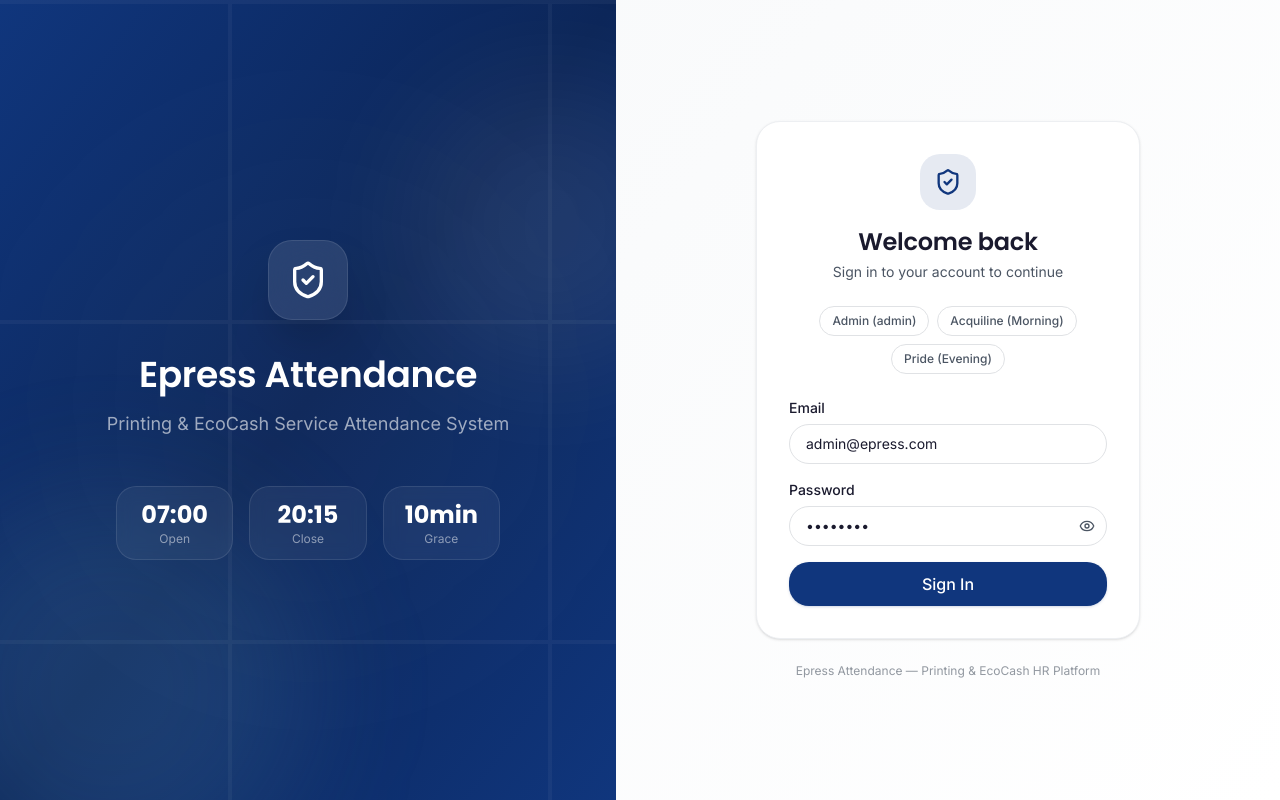
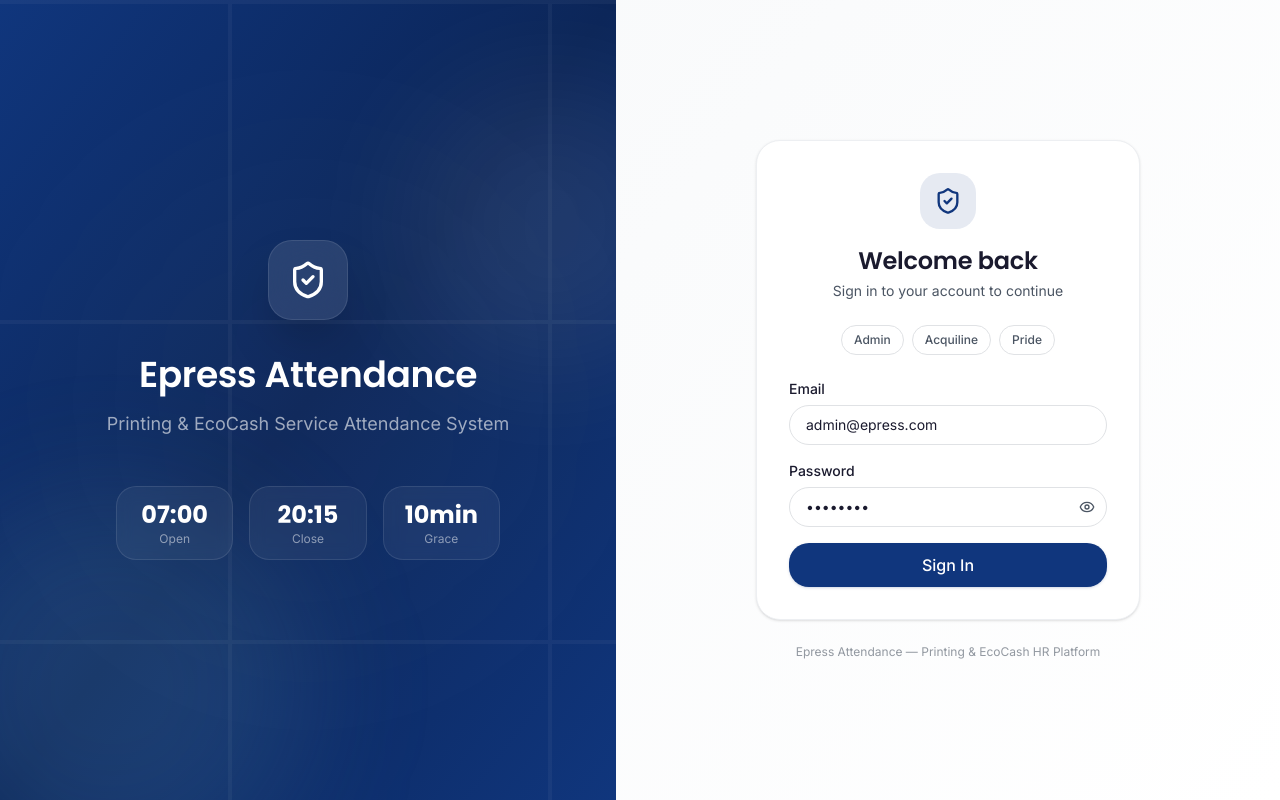
Before and after one commit to moyana2307-art/Epress-Computech-Attendance-App, a React (Vite) app in the folder epress-attendance/: page /login in a window 1280 px wide. Built offline with nearby package versions, Linux system fonts and the light colour scheme.

Commit message:
feat: add password field to employee creation, auto-create user account; clean up login demo buttons

```diff
--- a/epress-attendance/src/pages/Employees.tsx
+++ b/epress-attendance/src/pages/Employees.tsx
@@ -24,7 +24,7 @@
   const [search, setSearch] = useState('');
   const [deptFilter, setDeptFilter] = useState('');
   const [modalOpen, setModalOpen] = useState(false);
-  const [form, setForm] = useState({ name: '', email: '', department: 'Engineering', position: '', phone: '' });
+  const [form, setForm] = useState({ name: '', email: '', password: '', department: 'Engineering', position: '', phone: '' });
   const [checkingIn, setCheckingIn] = useState<number | null>(null);
 
   useEffect(() => {
@@ -51,7 +51,7 @@
       const emp = await api.employees.create(form);
       setEmployees((prev) => [...prev, emp]);
       setModalOpen(false);
-      setForm({ name: '', email: '', department: 'Engineering', position: '', phone: '' });
+      setForm({ name: '', email: '', password: '', department: 'Engineering', position: '', phone: '' });
     } catch (err: any) {
       alert(err.message);
     }
@@ -191,6 +191,7 @@
         <form onSubmit={handleCreate} className="space-y-4">
           <Input id="name" label="Full Name" value={form.name} onChange={(e) => setForm({ ...form, name: e.target.value })} required />
           <Input id="email" label="Email" type="email" value={form.email} onChange={(e) => setForm({ ...form, email: e.target.value })} required />
+          <Input id="password" label="Password" type="password" value={form.password} onChange={(e) => setForm({ ...form, password: e.target.value })} />
           <Input id="position" label="Position" value={form.position} onChange={(e) => setForm({ ...form, position: e.target.value })} />
           <Select id="department" label="Department" value={form.department} onChange={(e) => setForm({ ...form, department: e.target.value })} options={departments.map((d) => ({ value: d, label: d }))} />
           <Input id="phone" label="Phone" value={form.phone} onChange={(e) => setForm({ ...form, phone: e.target.value })} />
--- a/epress-attendance/src/pages/Login.tsx
+++ b/epress-attendance/src/pages/Login.tsx
@@ -26,9 +26,9 @@
   };
 
   const demoAccounts = [
-    { label: 'Admin', email: 'admin@epress.com', password: 'admin123', role: 'admin' },
-    { label: 'Acquiline', email: 'acquiline@epress.com', password: 'acquiline123', role: 'Morning' },
-    { label: 'Pride', email: 'pride@epress.com', password: 'pride123', role: 'Evening' },
+    { label: 'Admin', email: 'admin@epress.com', password: 'admin123' },
+    { label: 'Acquiline', email: 'acquiline@epress.com', password: 'acquiline123' },
+    { label: 'Pride', email: 'pride@epress.com', password: 'pride123' },
   ];
 
   return (
@@ -103,7 +103,7 @@
                   onClick={() => { setEmail(acct.email); setPassword(acct.password); }}
                   className="px-3 py-1.5 text-xs rounded-lg border border-border hover:border-primary/30 hover:bg-primary/5 transition-all duration-200 text-text-secondary hover:text-primary font-medium"
                 >
-                  {acct.label} ({acct.role})
+                  {acct.label}
                 </button>
               ))}
             </div>
```
Also changed, not shown: 1 other file (tests, documents, lock files or other folders).
